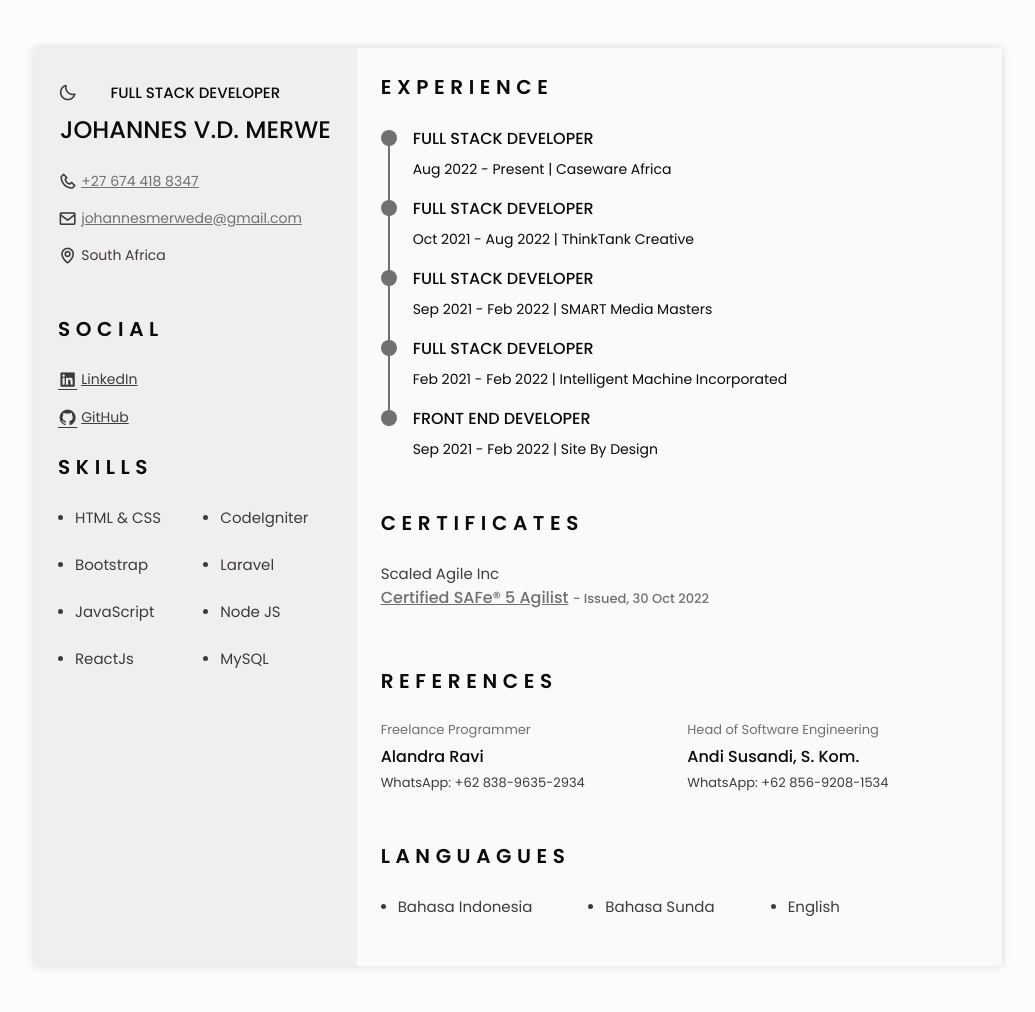
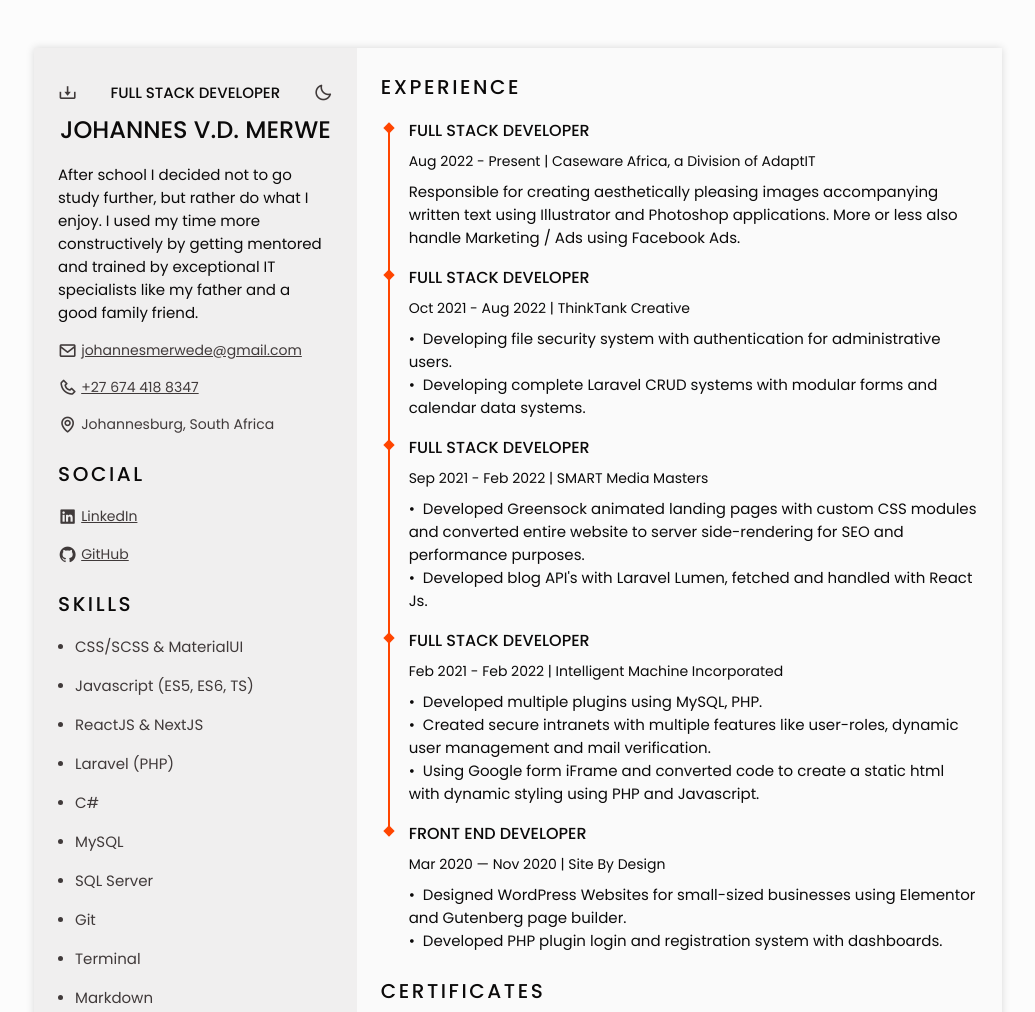
Before and after one commit to johannes-vdm/johannes-site, a plain HTML site: page index.html in a window 1280 px wide. Shown: the top 1012 px of the page, without its empty margins (122-1157 px from the left). Drawn offline with nearby package versions, Linux system fonts and the light colour scheme.

Commit message:
content changes and styling

```diff
--- a/assets/css/styles.css
+++ b/assets/css/styles.css
@@ -8,7 +8,10 @@
   /*========== Colors ==========*/
   --title-color: #0B0A0A;
   --text-color: #403A3A;
-  --text-color-light: #707070;
+  /* --text-accent: black; */
+  /* --text-accent: rgb(0, 113, 189); */
+  --text-accent: orangered;
+
   --container-color: #FAFAFA;
   --container-color-alt: #F0EFEF;
   --body-color: #FCFCFC;
@@ -24,7 +27,7 @@
 
   /*========== Font weight ==========*/
   --font-medium: 500;
-  --font-semi-bold: 600;
+  /* --font-semi-bold: 600; */
 
   /*========== Margenes ==========*/
   --mb-1: .5rem;
@@ -52,12 +55,15 @@ body.dark-theme {
   --container-color: #212121;
   --container-color-alt: #181616;
   --body-color: #2B2B2B;
+  --text-accent: #6ed0ff;
+
+
 }
 
 /*========== Button Dark/Light ==========*/
 .change-theme {
   position: absolute;
-  left: 0;
+  right: 0;
   top: 2.2rem;
   display: flex;
   color: var(--text-color);
@@ -84,7 +90,7 @@ body.scale-cv {
   display: none;
   position: absolute;
   top: 2.2rem;
-  right: 0;
+  left: 0;
   font-size: 1.2rem;
   color: var(--text-color);
   cursor: pointer;
@@ -154,9 +160,9 @@ body.scale-cv {
 
 .scale-cv .education__rounder,
 .scale-cv .experience__rounder {
-  width: 11px;
-  height: 11px;
-  margin-top: .22rem;
+  width:8px;
+  height:8px;
+  margin-left: 10%;
 }
 
 .scale-cv .education__line,
@@ -191,7 +197,7 @@ body {
   color: var(--text-color);
 }
 
-h1,h2,h3,ul,p {
+h1,h2,h3,p {
   margin: 0;
 }
 
@@ -202,17 +208,33 @@ h1,h2,h3 {
 
 ul {
   padding: 0;
-  list-style: none;
+  margin: 0 25px 0 0;
+  /* margin-left:25px; */
+
+  /* list-style: none; */
 }
 
 a {
   /* text-decoration: none; */
   text-decoration: underline;
-  color: var(--text-color-light);
+  /* color: var(--text-accent); */
+  /* color: var(--title-color); */
+
+  font-size: var(--small-font-size);
+  color: var(--text-color);
 }
 
+/* ANCHOR */
 a:hover {
+  /* color: var(--title-color); */
   color: var(--title-color);
+
+}
+
+
+p{
+  color: var(--title-color);
+
 }
 
 img {
@@ -232,11 +254,11 @@ img {
 .section-title {
   font-size: var(--h2-font-size);
   color: var(--title-color);
-  font-weight: var(--font-semi-bold);
+  /* font-weight: var(--font-semi-bold); */
   text-transform: uppercase;
-  letter-spacing: .35rem;
+  letter-spacing: .16rem;
   text-align: center;
-  margin-bottom: var(--mb-3);
+  margin-bottom: var(--mb-2);
 }
 
 /*========== LAYOUT ==========*/
@@ -312,7 +334,7 @@ img {
   display: flex;
   flex-direction: column;
   font-size: var(--smaller-font-size);
-  color: var(--text-color-light);
+  color: var(--text-accent);
   font-weight: var(--font-medium);
 }
 
@@ -441,11 +463,12 @@ img {
 .experience__rounder {
   position: relative;
   display: block;
-  width: 16px;
-  height: 16px;
-  background-color: var(--text-color-light);
-  border-radius: 50%;
-  margin-top: .25rem;
+  width: 8px;
+  height: 8px;
+  background-color: var(--text-accent);
+  margin-top: .35rem;
+  margin-left: .25rem;
+  transform: rotateY(0deg) rotate(45deg);
 }
 
 .education__line,
@@ -453,7 +476,7 @@ img {
   display: block;
   width: 2px;
   height: 110%;
-  background-color: var(--text-color-light);
+  background-color: var(--text-accent);
   transform: translate(7px, 0);
 }
 
@@ -475,7 +498,7 @@ img {
 
 .education__detail {
   font-size: var(--small-font-size);
-  color: var(--text-color-light);
+  color: var(--text-accent);
 }
 
 .education__year {
@@ -484,7 +507,9 @@ img {
 
 /*========== SKILLS AND LANGUAGES ==========*/
 .skills__content,
-.languages__content {
+.languages__content,
+.interests_content
+{
   grid-template-columns: repeat(2, 1fr);
 }
 
@@ -493,13 +518,17 @@ img {
 }
 
 .skills__name,
-.languages__name {
+.languages__name,
+.interests__name
+
+{
   display: flex;
   align-items: center;
-  margin-bottom: var(--mb-3);
+  margin-bottom: var(--mb-2);
 }
 
 .skills__circle,
+.interests__circle
 .languages__circle {
   display: inline-block;
   width: 5px;
@@ -520,9 +549,10 @@ img {
   gap: .25rem;
 }
 
-.certificate__subtitle,
+.certificate__decription,
+/* .certificate__subtitle, */
 .references__subtitle {
-  color: var(--text-color-light);
+  /* color: var(--text-accent); */
 }
 
 .certificate__subtitle,
@@ -536,11 +566,11 @@ img {
 }
 
 /*========== INTERESTS ==========*/
-.interests__container {
+/* .interests__container {
   grid-template-columns: repeat(3, 1fr);
   margin-top: var(--mb-2);
 }
-
+/*
 .interests__content {
   display: flex;
   flex-direction: column;
@@ -549,9 +579,9 @@ img {
 
 .interests__icon {
   font-size: 1.5rem;
-  color: var(--text-color-light);
+  color: var(--text-accent);
   margin-bottom: .25rem;
-}
+} */
 
 /* Scroll top */
 .scrolltop {
@@ -630,7 +660,7 @@ img {
   }
 
   .home__container {
-    gap: 1.5rem;
+    gap: 1rem;
   }
 
   .home__button-movil {
@@ -645,9 +675,4 @@ img {
     grid-template-columns: repeat(3, max-content);
     column-gap: 3.5rem;
   }
-
-  .interests__container {
-    grid-template-columns: repeat(5, max-content);
-    column-gap: 3.5rem;
-  }
 }
--- a/index.html
+++ b/index.html
@@ -1,5 +1,6 @@
 <!DOCTYPE html>
 <html lang="en">
+
 <head>
     <meta charset="UTF-8">
     <meta name="viewport" content="width=device-width, initial-scale=1.0">
@@ -14,7 +15,7 @@
     <link rel="apple-touch-icon" sizes="144x144" href="assets/img/favicon/apple-icon-144x144.png">
     <link rel="apple-touch-icon" sizes="152x152" href="assets/img/favicon/apple-icon-152x152.png">
     <link rel="apple-touch-icon" sizes="180x180" href="assets/img/favicon/apple-icon-180x180.png">
-        <link rel="icon" type="image/png" sizes="192x192"  href="assets/img/favicon/android-icon-192x192.png">
+    <link rel="icon" type="image/png" sizes="192x192" href="assets/img/favicon/android-icon-192x192.png">
     <link rel="icon" type="image/png" sizes="32x32" href="assets/img/favicon/favicon-32x32.png">
     <link rel="icon" type="image/png" sizes="96x96" href="assets/img/favicon/favicon-96x96.png">
     <link rel="icon" type="image/png" sizes="16x16" href="assets/img/favicon/favicon-16x16.png">
@@ -26,7 +27,8 @@
     <!-- Site Name, Title, and Description to be displayed -->
     <meta property="og:site_name" content="Johannes van der Merwe - CV Resume">
     <meta property="og:title" content="Johannes van der Merwe - CV Resume">
-        <meta property="og:description" content="Seorang Web Developer yang berasal dari Indonesia. 'Web Developer' yang berorientasi pada detail, data dan terorganisir dengan pengalaman lebih dari 1 tahun dalam merancang dan mengembangkan aplikasi/dynamic web applications, dan kemampuan untuk bekerja dengan tim.">
+    <meta property="og:description"
+        content="Seorang Web Developer yang berasal dari Indonesia. 'Web Developer' yang berorientasi pada detail, data dan terorganisir dengan pengalaman lebih dari 1 tahun dalam merancang dan mengembangkan aplikasi/dynamic web applications, dan kemampuan untuk bekerja dengan tim.">
 
     <!-- Image to display -->
     <meta property="og:image" content="assets/img/zainimg.jpg">
@@ -48,9 +50,11 @@
 
     <title>Johannes van der Merwe - CV Resume</title>
 </head>
-    <body >
+
+<body>
+
     <!--========== HEADER ==========-->
-        <header class="l-header" id="header">
+    <!-- <header class="l-header" id="header">
             <nav class="nav bd-container">
                 <a href="#" class="nav__logo">Johannes</a>
 
@@ -104,11 +108,13 @@
                     <i class="bx bx-grid-alt"></i>
                 </div>
             </nav>
-        </header>
+        </header> -->
 
-        <main class="l-main bd-container">
+    <section class="l-main bd-container">
         <!-- All elements within this div, is generated in PDF -->
         <div class="resume" id="area-cv">
+
+
             <div class="resume__left">
                 <!--========== HOME ==========-->
                 <section class="home" id="home">
@@ -116,34 +122,38 @@
                         <div class="home__data">
                             <!-- <img src="assets/img/zain-image.jpg" alt="" class="home__img"> -->
                             <h3 class="home__profession" style="margin-top: 9px;">FULL STACK DEVELOPER</h3>
-
                             <h1 class="home__title">JOHANNES V.D. MERWE
                             </h1>
-
-                                <!-- <p>---------------------------------</p> -->
-
                             <div class="">
-                                    <a download="" href="assets/pdf/Zainudin Abdullah - CV Resume.pdf" class="home__button-movil">Download</a>
+                                <a download="" href="assets/pdf/Zainudin Abdullah - CV Resume.pdf"
+                                    class="home__button-movil">Download</a>
                             </div>
                         </div>
 
+                        <p>After school I decided not to go study further,
+                            but rather do what I enjoy. I used my time more
+                            constructively by getting mentored and trained by
+                            exceptional IT specialists like my father and a good
+                            family friend.</p>
+
                         <div class="home__address bd-grid">
-                                <span class="home__information">
-                                    <i class="bx home__icon bx-phone"></i><a href="tel:+27 674 418 8347">+27 674 418 8347</a>
-                                </span>
                             <span class="home__information">
                                 <i class="bx home__icon bx-envelope"></i>
                                 <a href="mailto:johannesmerwede@gmail.com">johannesmerwede@gmail.com</a>
                             </span>
                             <span class="home__information">
-                                    <i class="bx home__icon bx-map"></i>South Africa
+                                <i class="bx home__icon bx-phone"></i><a href="tel:+27 674 418 8347">+27 674 418
+                                    8347</a>
+                            </span>
+                            <span class="home__information">
+                                <i class="bx home__icon bx-map"></i>Johannesburg, South Africa
                             </span>
                         </div>
                     </div>
 
                     <!-- Theme change button -->
                     <i class="bx bx-moon change-theme" title="Dark/Light" id="theme-button"></i>
-                        <!-- <i class="bx bx-download generate-pdf" title="Generate PDF" id="resume-button"></i> -->
+                    <i class="bx bx-download generate-pdf" title="Generate PDF" id="resume-button"></i>
                     <!-- <i class="bx bx-download generate-pdf" title="Generate PDF" id="resume-button"></i> -->
 
                     <!-- Button to generate and download the pdf. Available for desktop. -->
@@ -151,56 +161,99 @@
                 </section>
 
                 <!--========== SOCIAL ==========-->
-                    <section class="social section">
+                <section class="social pb-custom">
                     <h2 class="section-title">SOCIAL</h2>
                     <div class="social__container bd-grid">
-                            <a href="https://www.linkedin.com/in/johannes-van-der-merwe/" target="blank" class="social__link">
-                                <i class="bx social__icon bxl-linkedin-square" ></i>
+                        <span class="social__link">
+                            <i class="bx social__icon bxl-linkedin-square"></i>
+                            <a href="https://www.linkedin.com/in/johannes-van-der-merwe/" target="blank"
+                                class="social__link">
                                 LinkedIn
                             </a>
+                        </span>
                         <br>
+                        <span class="social__link">
+                            <i class="bx social__icon bxl-github"></i>
                             <a href="https://github.com/johannes-vdm" target="blank" class="social__link">
-                                <i class="bx social__icon bxl-github"></i> GitHub
+                                GitHub
                             </a>
+                        </span>
                     </div>
                 </section>
 
                 <!--========== SKILLS  ==========-->
                 <section class="skills pb-custom" id="skills">
                     <h2 class="section-title">Skills</h2>
-                        <div class="skills__content bd-grid">
+                    <div class="skills__content">
                         <ul class="skills__data">
                             <li class="skills__name">
-                                    <span class="skills__circle"></span> HTML & CSS
+                                <span class="skills__circle"></span>
+                                CSS/SCSS & MaterialUI
                             </li>
                             <li class="skills__name">
-                                    <span class="skills__circle"></span> Bootstrap
+                                <span class="skills__circle"></span>
+                                Javascript (ES5, ES6, TS)
                             </li>
                             <li class="skills__name">
-                                    <span class="skills__circle"></span> JavaScript
+                                <span class="skills__circle"></span>
+                                ReactJS & NextJS
                             </li>
                             <li class="skills__name">
-                                    <span class="skills__circle"></span> ReactJs
-                                </li>
-                            </ul>
-
-                            <ul class="skills__data">
-                                <li class="skills__name">
-                                    <span class="skills__circle"></span> CodeIgniter
+                                <span class="skills__circle"></span>
+                                Laravel (PHP)
                             </li>
                             <li class="skills__name">
-                                    <span class="skills__circle"></span> Laravel
+                                <span class="skills__circle"></span>
+                                C#
                             </li>
                             <li class="skills__name">
-                                    <span class="skills__circle"></span> Node JS
+                                <span class="skills__circle"></span>
+                                MySQL
                             </li>
                             <li class="skills__name">
-                                    <span class="skills__circle"></span> MySQL
+                                <span class="skills__circle"></span> SQL Server
+                            </li>
+                            <li class="skills__name">
+                                <span class="skills__circle"></span> Git
+                            </li>
+                            <li class="skills__name">
+                                <span class="skills__circle"></span> Terminal
+                            </li>
+                            <li class="skills__name">
+                                <span class="skills__circle"></span> Markdown
                             </li>
                         </ul>
                     </div>
                 </section>
 
+                <!--========== Interests  ==========-->
+                <section class="interests pb-custom" id="interests">
+                    <h2 class="section-title">Interests</h2>
+                    <div class="interests__content">
+                        <ul class="interests__data">
+                            <li class="interests__name">
+                                <span class="interests__circle"></span>🍳 Cooking
+                            </li>
+                            <li class="interests__name">
+                                <span class="interests__circle"></span>⛳ Golfing
+                            </li>
+                            <li class="interests__name">
+                                <span class="interests__circle"></span>🎣 Fishing
+                            </li>
+                            <li class="interests__name">
+                                <span class="interests__circle"></span>🏄‍♂️ Kiteboarding
+                            </li>
+                            <li class="interests__name">
+                                <span class="interests__circle"></span> 🌊&nbsp;Nature Lover
+                            </li>
+                        </ul>
+                    </div>
+                </section>
+
+                <section class="interests pb-custom" id="interests">
+                    <h2 class="section-title">Feedback?</h2>
+                <i>Feedback is greatly appreciated!</i>
+                </section>
             </div>
 
             <div class="resume__right">
@@ -214,13 +267,15 @@
                                 <span class="experience__rounder"></span>
                                 <span class="experience__line"></span>
                             </div>
-
                             <div class="experience__data bd-grid">
                                 <h3 class="experience__title">FULL STACK DEVELOPER</h3>
-                                    <span class="experience__company">Aug 2022 - Present | Caseware Africa</span>
-                                    <!-- <p class="experience__description">
-                                        Responsible for creating aesthetically pleasing images accompanying written text using Illustrator and Photoshop applications. More or less also handle Marketing / Ads using Facebook Ads.
-                                    </p> -->
+                                <span class="experience__company">Aug 2022 - Present | Caseware Africa, a Division of
+                                    AdaptIT</span>
+                                <p class="experience__description">
+                                    Responsible for creating aesthetically pleasing images accompanying written text
+                                    using Illustrator and Photoshop applications. More or less also handle Marketing /
+                                    Ads using Facebook Ads.
+                                </p>
                             </div>
                         </div>
                         <div class="experience__content">
@@ -232,9 +287,25 @@
                             <div class="experience__data bd-grid">
                                 <h3 class="experience__title">FULL STACK DEVELOPER</h3>
                                 <span class="experience__company">Oct 2021 - Aug 2022 | ThinkTank Creative</span>
-                                    <!-- <p class="experience__description">
-                                        Training as well as working on 'real projects' using the Laravel 7 Framework. Doing FrontEnd and BackEnd tasks and debugging.
-                                    </p> -->
+                                <p class="experience__description">
+                                    •&nbsp;&nbsp;Developing file security system with authentication for administrative
+                                    users.
+                                    <br>
+                                    •&nbsp;&nbsp;Developing complete Laravel CRUD systems with modular forms and
+                                    calendar data
+                                    systems.
+                                </p>
+
+                                <!-- <ul>
+                                    <li>
+                                        Developing file security system with authentication for administrative users.
+                                    </li>
+                                    <li>
+                                        Developing complete Laravel CRUD systems with modular forms and calendar data
+                                        systems.
+                                    </li>
+                                </ul> -->
+                                <!-- </p> -->
                             </div>
                         </div>
                         <div class="experience__content">
@@ -246,9 +317,13 @@
                             <div class="experience__data bd-grid">
                                 <h3 class="experience__title">FULL STACK DEVELOPER</h3>
                                 <span class="experience__company">Sep 2021 - Feb 2022 | SMART Media Masters </span>
-                                    <!-- <p class="experience__description">
-                                        Responsible for managing data exchange between servers and users using JavaScript Frameworks such as NodeJS and ReactJS and starting to learn to use Linux OS.
-                                    </p> -->
+                                <p class="experience__description">
+                                    •&nbsp;&nbsp;Developed Greensock animated landing pages with custom CSS modules and
+                                    converted entire website to server side-rendering for SEO and performance purposes.
+                                    <br>
+                                    •&nbsp;&nbsp;Developed blog API's with Laravel Lumen, fetched and handled with React
+                                    Js.
+                                </p>
                             </div>
                         </div>
                         <div class="experience__content">
@@ -259,10 +334,19 @@
 
                             <div class="experience__data bd-grid">
                                 <h3 class="experience__title">FULL STACK DEVELOPER</h3>
-                                    <span class="experience__company">Feb 2021 - Feb 2022 | Intelligent Machine Incorporated </span>
-                                    <!-- <p class="experience__description">
-                                        Responsible for managing data exchange between servers and users using JavaScript Frameworks such as NodeJS and ReactJS and starting to learn to use Linux OS.
-                                    </p> -->
+                                <span class="experience__company">Feb 2021 - Feb 2022 | Intelligent Machine Incorporated
+                                </span>
+                                <p class="experience__description">
+                                    •&nbsp;&nbsp;Developed multiple plugins using MySQL, PHP.
+                                    <br>
+                                    •&nbsp;&nbsp;Created secure intranets with multiple features like user-roles,
+                                    dynamic user management and mail
+                                    verification.
+                                    <br>
+                                    •&nbsp;&nbsp;Using Google form iFrame and converted code to create a static html
+                                    with dynamic styling using PHP and
+                                    Javascript.
+                                </p>
                             </div>
                         </div>
                         <div class="experience__content">
@@ -272,7 +356,16 @@
                             </div>
                             <div class="experience__data bd-grid">
                                 <h3 class="experience__title">FRONT END DEVELOPER</h3>
-                                    <span class="experience__company">Sep 2021 - Feb 2022 | Site By Design </span>
+                                <span class="experience__company">Mar 2020 — Nov 2020 | Site By Design </span>
+                                <p class="experience__description">
+                                    •&nbsp;&nbsp;Designed WordPress Websites for small-sized businesses using Elementor
+                                    and Gutenberg page builder.
+                                    <br>
+                                    •&nbsp;&nbsp;Developed PHP plugin login and registration system with dashboards.
+                                </p>
+
+
+
                                 <!-- <p class="experience__description">
                                         Responsible for managing data exchange between servers and users using JavaScript Frameworks such as NodeJS and ReactJS and starting to learn to use Linux OS.
                                     </p> -->
@@ -283,7 +376,7 @@
                 </section>
 
                 <!--========== CERTIFICATES ==========-->
-                    <section class="certificate section" id="certificates">
+                <section class="certificate" id="certificates">
                     <h2 class="section-title">Certificates</h2>
 
                     <div class="certificate__container bd-grid">
@@ -291,7 +384,8 @@
                             <p class="certificate__decription">
                                 Scaled Agile Inc
                             </p>
-                                <h3 class="certificate__title"> <a target="blank" href="https://freecodecamp.org" >Certified SAFe® 5 Agilist</a> <span class="certificate__subtitle">- Issued, 30 Oct 2022</span>
+                            <h3 class="certificate__title"> <a target="blank" href="https://freecodecamp.org">Certified
+                                    SAFe® 5 Agilist</a> <span class="certificate__subtitle">- Issued, 30 Oct 2022</span>
                             </h3>
                         </div>
                     </div>
@@ -380,6 +474,7 @@
                         </div>
                     </section> -->
             </div>
+
         </div>
         </main>
 
@@ -394,4 +489,5 @@
         <!--========== MAIN JS ==========-->
         <script src="assets/js/main.js"></script>
 </body>
+
 </html>
```
Lines whose indentation alone changed are shown as unchanged.
